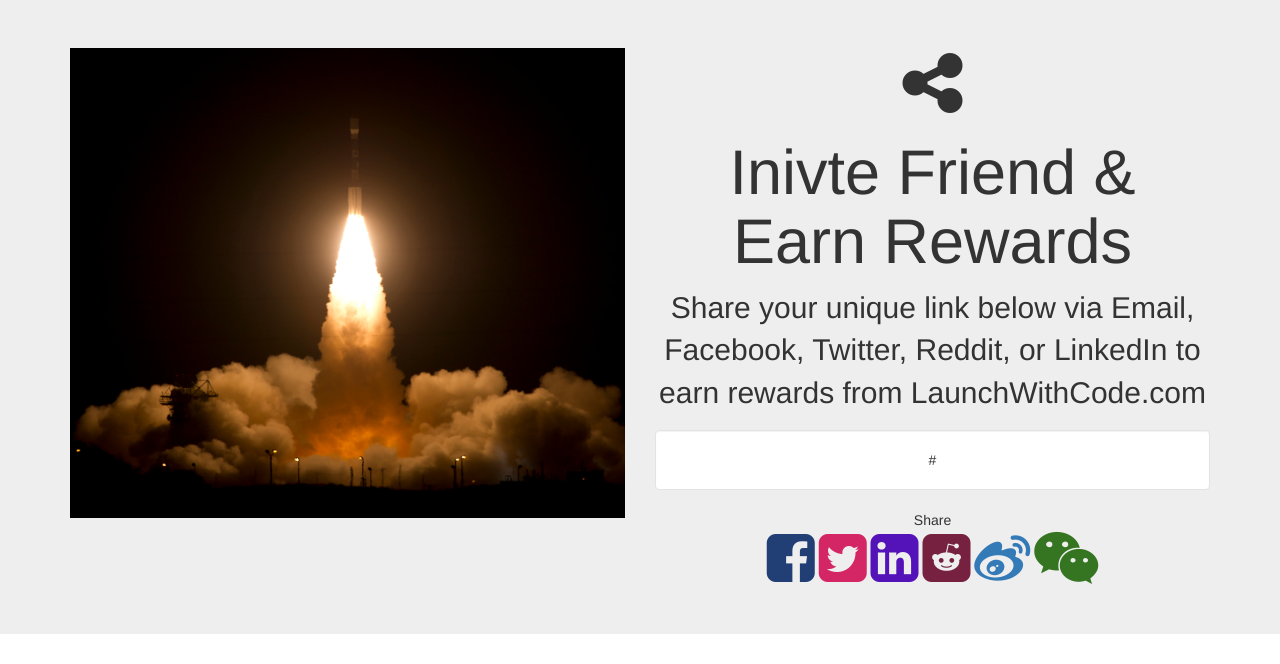
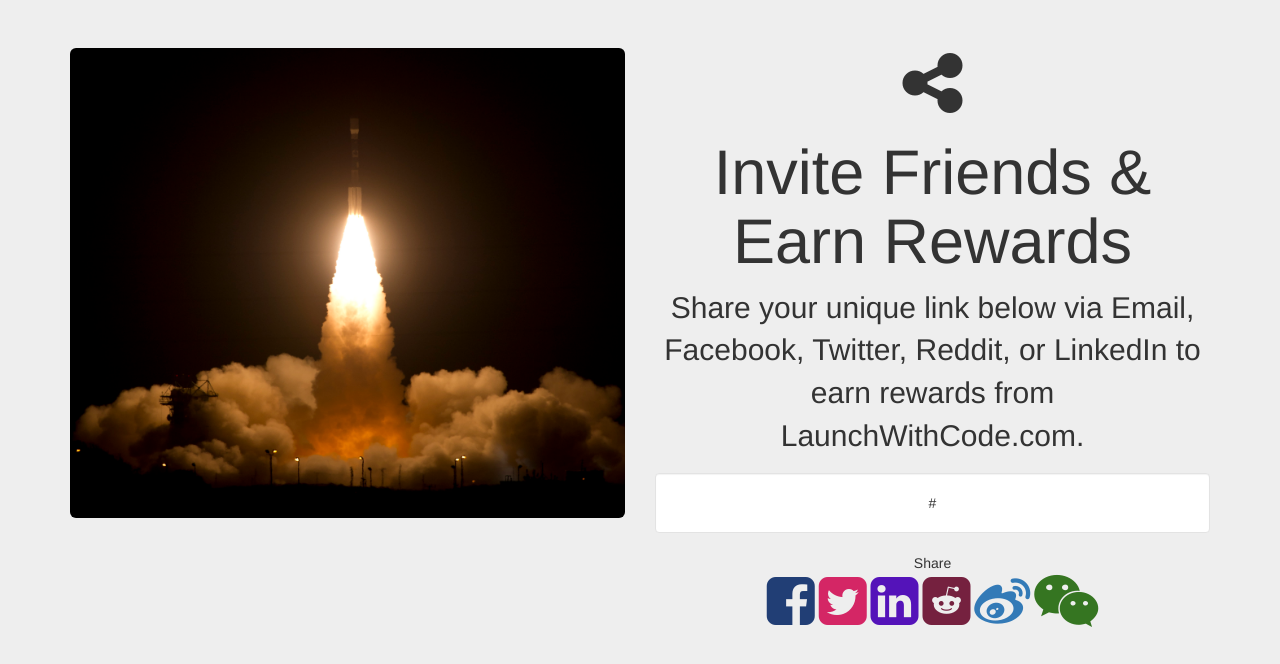
Before and after one commit to navicester/lwc, a Django app: template templates/share.html in a window 1280 px wide; the page is wider, and only the part inside the window is pictured. Shown: the part 52-716 px from the top of that part. Run offline with Django 3.2, Linux system fonts and the light colour scheme; the template is opened without the code that fills it: most values are stand-ins (such as "Sample title", 1, 10 or a date in 2020); some libraries are stand-ins or nearby versions; grey boxes are pictures that could not be loaded.

Commit message:
update share

```diff
--- a/templates/share.html
+++ b/templates/share.html
@@ -76,31 +76,36 @@ if ($signUpCount == 0){
     <div class="jumbotron">
       <div class="container">
 	    <div class='row'>
-          <div class="col-md-6 pull-right" style="text-align:center" >
+          <div class='col-md-6 pull-right' style='text-align:center;' >
 		  <i class="fa fa-share-alt fa-5x"></i>
-            <h1>Inivte Friend &amp; Earn Rewards</h1>
-            <p>Share your unique link below via Email, Facebook, Twitter, Reddit, or LinkedIn to earn rewards from LaunchWithCode.com</p>
-			<div class='well' style='background-color:white'>{{ref_url}}</div>
+            <h1>Invite Friends &amp;<br/> Earn Rewards</h1>
+            <p>Share your unique link below via Email, Facebook, Twitter, Reddit, or LinkedIn to earn rewards from LaunchWithCode.com.</p>
+			<div class='well' style='background-color:white;'>{{ref_url}}</div>
 			Share<br/>
 
 			<a href="https://www.facebook.com/sharer/sharer.php?u={{ ref_url }}" target="_blank">
-			<i class="fa fa-facebook-square fa-4x" style="color:#213E75"></i></a>
+			<i class="fa fa-facebook-square fa-4x" style="color:#213E75"></i>
+			</a>
 			<a href="https://twitter.com/home?status=Hello%20this%20is%20a%20%23tag%20that%20I%20want%20to%20share%20at%20some%20point.%20Tweet%20%40justinmitchel.%20{{ ref_url }}" target="_blank">
-			<i class="fa fa-twitter-square fa-4x" style="color:#D42665"></i></a>
+			<i class="fa fa-twitter-square fa-4x" style="color:#D42665"></i>
+			</a>
 			<a href="https://www.linkedin.com/shareArticle?mini=true&url={{ref_url}}&title=Hello%20this%20this%20is%20a%20title.&summary=Hello%20this%20this%20is%20a%20title.&source={{ ref_url }}" target="_blank">
 			<i class="fa fa-linkedin-square fa-4x" style="color:#5413B9"></i></a>
 			<a href="http://www.reddit.com/submit?url={{ ref_url }}&title=Hello%20this%20this%20is%20a%20title." target="_blank">
-			<i class="fa fa-reddit-square fa-4x" style="color:#75213F"></i></a>
+			<i class="fa fa-reddit-square fa-4x" style="color:#75213F"></i>
+			</a>
 
 			<a href="http://v.t.sina.com.cn/share/share.php?title=%E4%BD%A0%E5%A5%BD%20hello%20world&url={{ ref_url }}" target="_blank">
-			<i class="fa fa-weibo  fa-4x" aria-hidden="true"></i></a>
+			<i class="fa fa-weibo  fa-4x" aria-hidden="true"></i>
+			</a>
 
 			<a href="http://v.t.sina.com.cn/share/share.php?title=%E4%BD%A0%E5%A5%BD%20hello%20world&url={{ ref_url }}" target="_blank">
-			<i class="fa fa-weixin  fa-4x" aria-hidden="true"  style="color:#357521"></i></a>
+			<i class="fa fa-weixin  fa-4x" aria-hidden="true"  style="color:#357521"></i>
+			</a>
 
           </div>
           <div class='col-md-6 pull-left'>
-            <img src = "{% static 'img/launch.jpg' %}" class = img-responsive img-rounded' />
+            <img src = "{% static 'img/launch.jpg' %}" class = 'img-responsive img-rounded' />
           </div>
 	    </div>
 
@@ -114,75 +119,83 @@ if ($signUpCount == 0){
 		<div class="col-sm-3">
 		    <h3>5 Joined</h3>
 			<div class="progress">
-			  <div class="progress-bar" id='count5' role="progressbar" aria-valuenow="0" aria-valuemin="0" aria-valuemax="100" style="width: 60%;">
+			  <div class="progress-bar" id='count5' role="progressbar" aria-valuenow="0" aria-valuemin="0" aria-valuemax="100" style="width: 0%;">
 				0%
 			  </div>
 			</div>
-			<h4>Rewards Name</h4>
-			<img src="http://www.icon100.com/up/4257/72/BattleNet.png"/>
-			<img src="http://www.icon100.com/up/4252/72/32-extraterrestrial-head.png"/>
+			<h4>Reward Name</h4>
+			<!-- <img src="http://www.icon100.com/up/4257/72/BattleNet.png"/>
+			<img src="http://www.icon100.com/up/4252/72/32-extraterrestrial-head.png"/> -->
+			<img src="https://cfe-static.s3.amazonaws.com/static/img/ico/apple-touch-icon-72-precomposed.png" />
+			<img src="https://cfe-static.s3.amazonaws.com/static/img/ico/apple-touch-icon-72-precomposed.png" />
 			<hr/>
-			<span style="text-align:left!important">
+			<span style='text-align:left !important;'>
 			<h5>Rewards Include:</h5>
 			  <ul>
 				  <li> Reward 1</li>
 				  <li> Reward 2</li>
 			  </ul>
 			</span>
-			<hr>
+			<hr/>
 		</div>
 		<div class="col-sm-3">
 		    <h3>15 Joined</h3>
 			<div class="progress">
-			  <div class="progress-bar"  id="count15" role="progressbar" aria-valuenow="0" aria-valuemin="0" aria-valuemax="100" style="width: 60%;">
+			  <div class="progress-bar"  id="count15" role="progressbar" aria-valuenow="0" aria-valuemin="0" aria-valuemax="100" style="width: 0%;">
 				0%
 			  </div>
 			</div>
-			<h4>Rewards Name</h4>
-			<img src="http://www.icon100.com/up/4257/72/BattleNet.png"/>
-			<img src="http://www.icon100.com/up/4252/72/32-extraterrestrial-head.png"/>
+			<h4>Reward Name</h4>
+			<!-- <img src="http://www.icon100.com/up/4257/72/BattleNet.png"/>
+			<img src="http://www.icon100.com/up/4252/72/32-extraterrestrial-head.png"/> -->
+			<img src="https://cfe-static.s3.amazonaws.com/static/img/ico/apple-touch-icon-72-precomposed.png" />
+			<img src="https://cfe-static.s3.amazonaws.com/static/img/ico/apple-touch-icon-72-precomposed.png" />
 			<hr/>
-			<span style="text-align:left!important">
+			<span style='text-align:left !important;'>
 			<h5>Rewards Include:</h5>
 			  <ul>
 				  <li> Reward 1</li>
 				  <li> Reward 2</li>
 			  </ul>
 			</span>
-			<hr>
+			<hr/>
 		</div>
 		<div class="col-sm-3">
 		    <h3>25 Joined</h3>
 			<div class="progress">
-			  <div class="progress-bar" id="count25" role="progressbar" aria-valuenow="0" aria-valuemin="0" aria-valuemax="100" style="width: 60%;">
+			  <div class="progress-bar" id="count25" role="progressbar" aria-valuenow="0" aria-valuemin="0" aria-valuemax="100" style="width: 0%;">
 				0%
 			  </div>
 			</div>
-			<h4>Rewards Name</h4>
-			<img src="http://www.icon100.com/up/4257/72/BattleNet.png"/>
-			<img src="http://www.icon100.com/up/4252/72/32-extraterrestrial-head.png"/>
+			<h4>Reward Name</h4>
+			<!-- <img src="http://www.icon100.com/up/4257/72/BattleNet.png"/>
+			<img src="http://www.icon100.com/up/4252/72/32-extraterrestrial-head.png"/> -->
+			<img src="https://cfe-static.s3.amazonaws.com/static/img/ico/apple-touch-icon-72-precomposed.png" />
+			<img src="https://cfe-static.s3.amazonaws.com/static/img/ico/apple-touch-icon-72-precomposed.png" />
 			<hr/>
-			<span style="text-align:left!important">
+			<span style='text-align:left !important;'>
 			<h5>Rewards Include:</h5>
 			  <ul>
 				  <li> Reward 1</li>
 				  <li> Reward 2</li>
 			  </ul>
 			</span>
-			<hr>
+			<hr/>
 		</div>
 		<div class="col-sm-3">
 		    <h3>50 Joined</h3>
 			<div class="progress">
-			  <div class="progress-bar"  id="count50" role="progressbar" aria-valuenow="0" aria-valuemin="0" aria-valuemax="100" style="width: 60%;">
+			  <div class="progress-bar"  id="count50" role="progressbar" aria-valuenow="0" aria-valuemin="0" aria-valuemax="100" style="width: 0%;">
 				0%
 			  </div>
 			</div>
-			<h4>Rewards Name</h4>
-			<img src="http://www.icon100.com/up/4257/72/BattleNet.png"/>
-			<img src="http://www.icon100.com/up/4252/72/32-extraterrestrial-head.png"/>
+			<h4>Reward Name</h4>
+			<!-- <img src="http://www.icon100.com/up/4257/72/BattleNet.png"/>
+			<img src="http://www.icon100.com/up/4252/72/32-extraterrestrial-head.png"/> -->
+			<img src="https://cfe-static.s3.amazonaws.com/static/img/ico/apple-touch-icon-72-precomposed.png" />
+			<img src="https://cfe-static.s3.amazonaws.com/static/img/ico/apple-touch-icon-72-precomposed.png" />
 			<hr/>
-			<span style="text-align:left!important">
+			<span style='text-align:left !important;'>
 			<h5>Rewards Include:</h5>
 			  <ul>
 				  <li> Reward 1</li>
```
